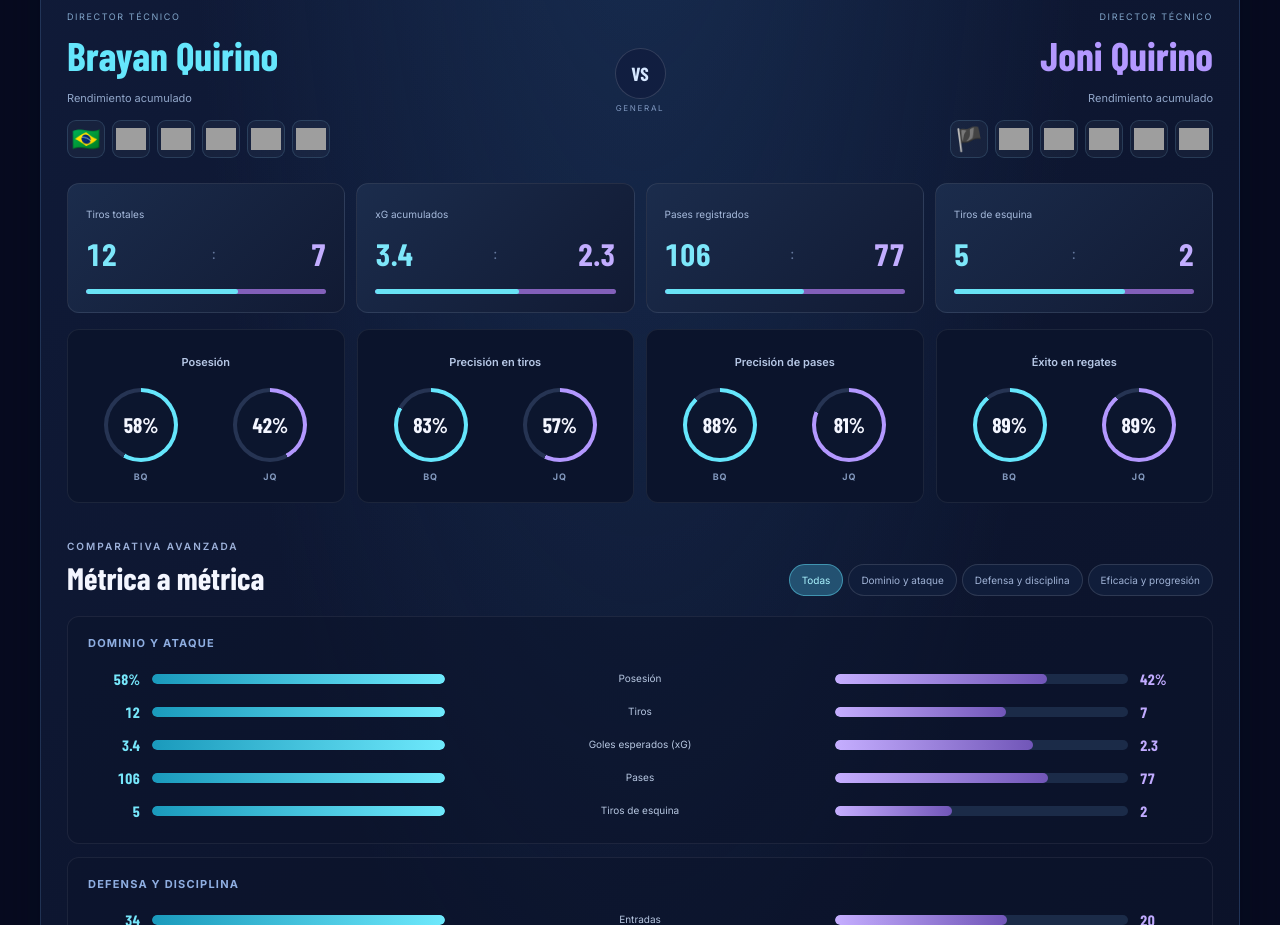
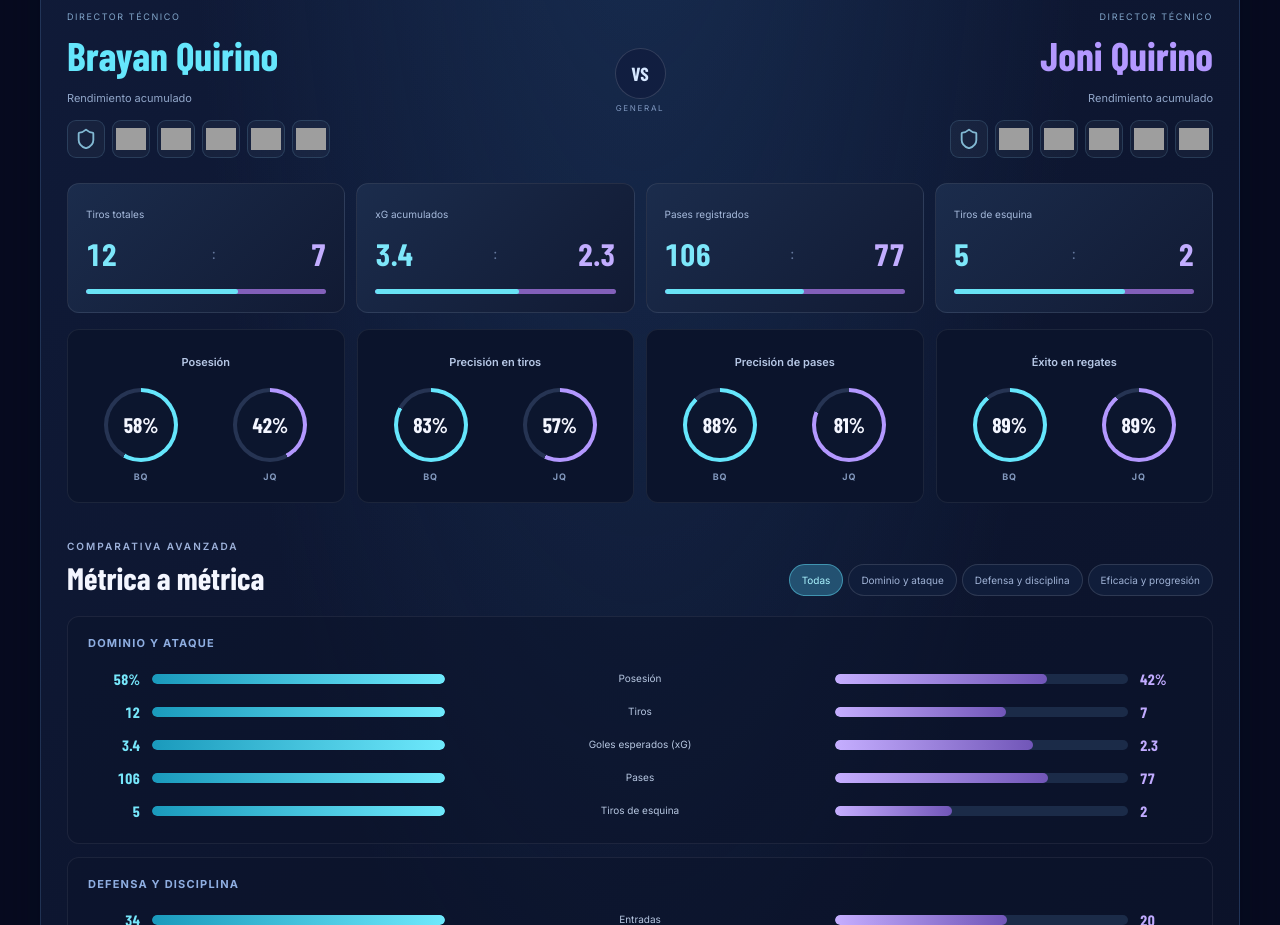
Before and after one commit to BrayanQuirino/champions-rivals, a React (Vite) app: page / in a window 1280 px wide. Shown: the part 3600-4525 px from the top of the page. Built offline with nearby package versions, Linux system fonts and the light colour scheme; grey boxes are pictures that could not be loaded; a web font is replaced by a local one.

Commit message:
fix: sustituir banderas de fallback por iniciales de DT

```diff
--- a/src/components/TeamBadge.tsx
+++ b/src/components/TeamBadge.tsx
@@ -1,12 +1,14 @@
 import {useEffect,useState} from 'react';
 import {Shield} from 'lucide-react';
 import type {Club} from '../domain/matchmaker';
-export function TeamBadge({club,name,compact=false}:{club:Club|null;name:string;compact?:boolean}){
+
+/** Escudo del equipo. Si no hay imagen, representa al DT mediante sus iniciales. */
+export function TeamBadge({club,name,compact=false,initials}:{club:Club|null;name:string;compact?:boolean;initials?:string}){
  const [index,setIndex]=useState(0);
  useEffect(()=>setIndex(0),[club?.id]);
  const urls=[club?.logoUrl,club?.logoFallbackUrl].filter((v):v is string=>Boolean(v));
  return <span className={`team-badge ${compact?'team-badge--compact':''}`} title={name}>
  {index<urls.length?<img key={urls[index]} src={urls[index]} alt={`Escudo de ${name}`} loading="lazy" onError={()=>setIndex(n=>n+1)}/>:
- club?.flag?<span role="img" aria-label={`Bandera de ${name}`}>{club.flag}</span>:<Shield size={compact?22:30} aria-label="Escudo no disponible"/>}
+ initials?<span className="team-badge-initials" aria-label={`DT: ${initials}`}>{initials}</span>:<Shield size={compact?22:30} aria-label={`Sin escudo para ${name}`}/>}
  </span>;
 }
```
